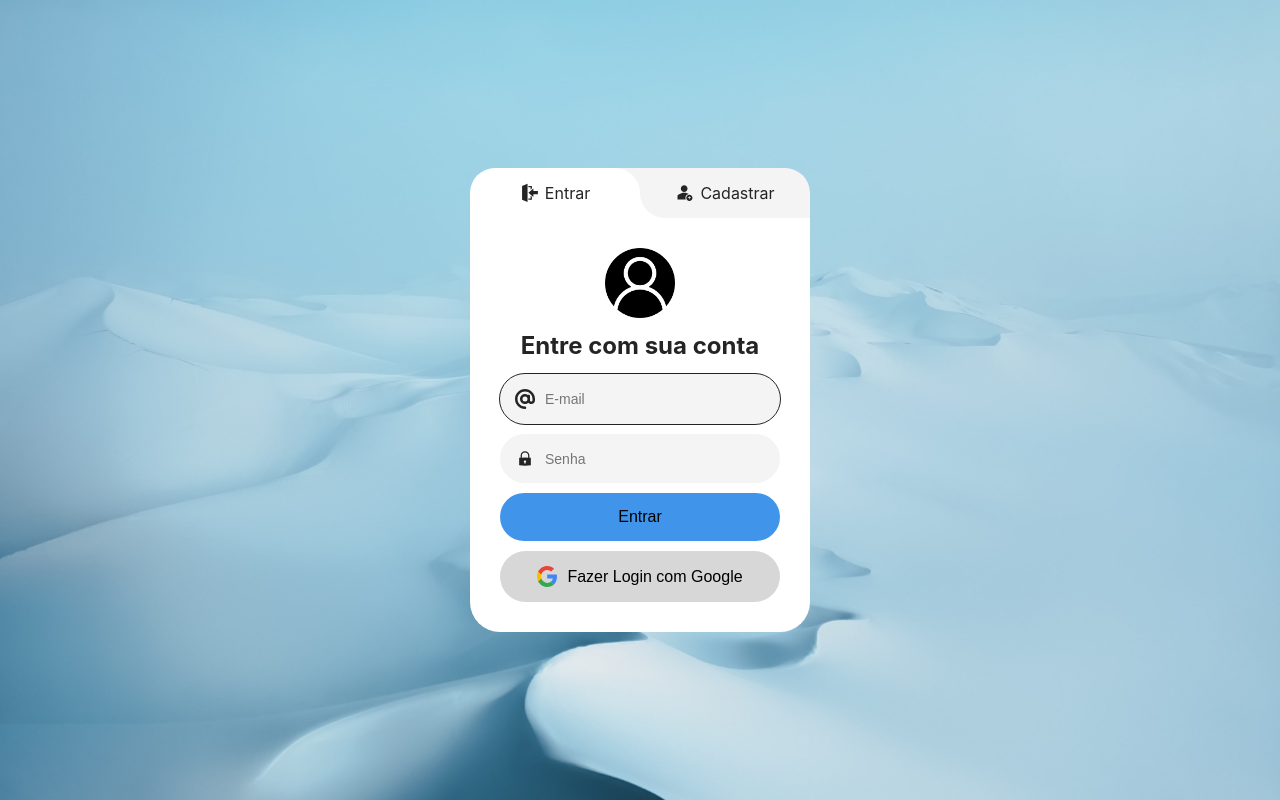
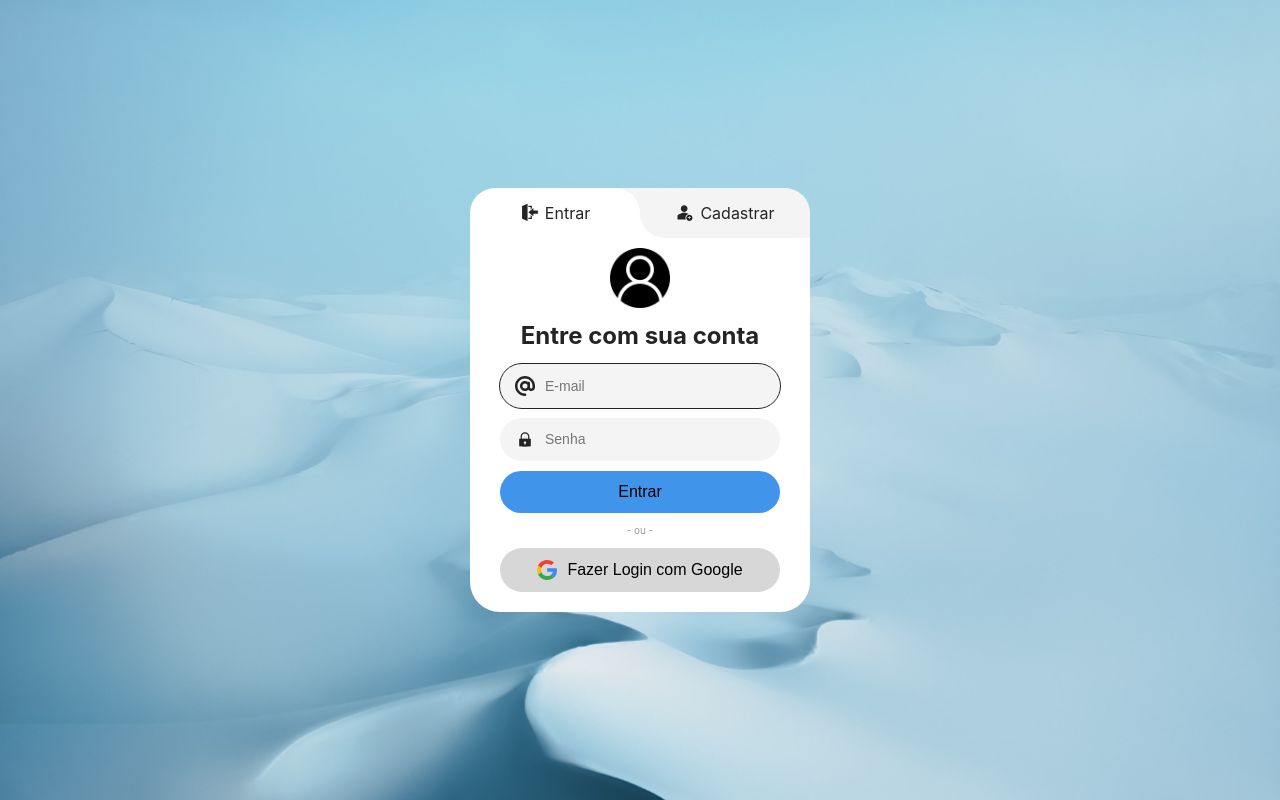
Before and after one commit to lucas-dos-santos-gomes/firebase-to-do-list, a React (Vite) app: page / in a window 1280 px wide. Built offline with nearby package versions, Linux system fonts and the light colour scheme; no server answers.

Commit message:
Styled form

```diff
--- a/src/components/SignInput/style.js
+++ b/src/components/SignInput/style.js
@@ -7,7 +7,7 @@ export const Container = styled.label`
     align-items: center;
     gap: 10px;
 
-    padding: 15px;
+    padding: 12px 15px;
     border-radius: 50px;
 
     font-size: 10px;
--- a/src/pages/Login/components/Signin.jsx
+++ b/src/pages/Login/components/Signin.jsx
@@ -40,7 +40,7 @@ export default function Sigin({ children }) {
 
   return (
     <>
-      <form onSubmit={handleLogin} style={{display: "flex", flexDirection: 'column', gap: '10px'}}>
+      <S.Form onSubmit={handleLogin}>
         <SignInput
           ref={inputRef}
           type="email"
@@ -58,9 +58,10 @@ export default function Sigin({ children }) {
           required
         />
         <S.Button type="submit" disabled={loading}>{loading ? 'Entrando...' : 'Entrar'}</S.Button>
-      </form>
+      </S.Form>
+      <p>- ou -</p>
       {children}
-      {error && <p>{error}</p>}
+      {error && <p className='error'>{error}</p>}
     </>
   );
 }
--- a/src/pages/Login/components/Signup.jsx
+++ b/src/pages/Login/components/Signup.jsx
@@ -67,7 +67,7 @@ export default function Signup({ children }) {
 
   return (
     <>
-      <form onSubmit={handleRegister} style={{display: "flex", flexDirection: 'column', gap: '10px'}}>
+      <S.Form onSubmit={handleRegister}>
         <SignInput
           ref={inputRef}
           type="text"
@@ -100,9 +100,10 @@ export default function Signup({ children }) {
           required
         />
         <S.Button type="submit" disabled={loading || differentPasswords || !completeName}>{loading ? 'Cadastrando...' : 'Cadastrar'}</S.Button>
-      </form>
+      </S.Form>
+      <p>- ou -</p>
       {children}
-      {error && error.map((e,i) => <p key={i}>{e}</p>)}
+      {error.length < 1 || <ul>{error.map((e,i) => <li className="error" key={i}>{e}</li>)}</ul>}
     </>
   );
 }
--- a/src/pages/Login/index.jsx
+++ b/src/pages/Login/index.jsx
@@ -40,15 +40,15 @@ export default function Login() {
           <h1>{component === 'Sign-in' ? 'Entre com sua conta' : 'Cadastre-se'}</h1>
           {component === 'Sign-in' ?
             (<Sigin>
-              <S.Button onClick={handleGoogleSign} theme={theme} $google>
+              <S.Button type="button" onClick={handleGoogleSign} theme={theme} $google>
                 <img src="/svg/google.svg" alt="Ícone do Google" />
                 Fazer Login com Google
               </S.Button>
             </Sigin>) :
             (<Signup>
-              <S.Button onClick={handleGoogleSign} theme={theme} $google>
+              <S.Button type="button" onClick={handleGoogleSign} theme={theme} $google>
                 <img src="/svg/google.svg" alt="Ícone do Google" />
-                Fazer Login com Google
+                Criar uma conta com Google
               </S.Button>
             </Signup>)}
           {error && <p>{error}</p>}
--- a/src/pages/Login/style.js
+++ b/src/pages/Login/style.js
@@ -68,11 +68,11 @@ export const Container = styled.div`
     gap: 10px;
     flex-direction: column;
     align-items: center;
-    padding: 30px;
+    padding: 10px 30px 20px;
   }
 
   & > main > section > img {
-    width: 70px;
+    width: 60px;
   }
 
   & > main > section > h1 {
@@ -81,11 +81,23 @@ export const Container = styled.div`
   }
 `;
 
+export const Form = styled.form`
+  & {
+    display: flex;
+    flex-direction: column;
+    gap: 10px;
+  }
+  & ~ .error, & ~ ul .error {
+    color: #F00;
+    font-weight: bold;
+  }
+`;
+
 export const Button = styled.button`
   & {
     ${({ $google }) => $google && googleButtonStyles}
     width: 100%;
-    padding: 15px 25px;
+    padding: 12px 25px;
     border-radius: ${themes.button.borderRadius};
     font-size: 1.6rem;
     background-color: ${({ theme, $google })=> $google? themes.button.google[theme] : themes.button.color.blue};
--- a/src/styles/index.css
+++ b/src/styles/index.css
@@ -19,12 +19,14 @@
   padding: 0;
   box-sizing: border-box;
   border: none;
+  list-style: none;
   transition: background .5s linear,
               background-color .5s linear,
               background-image .5s linear,
               color .1s linear,
               outline .5s linear,
-              filter .2s linear;
+              filter .2s linear,
+              box-shadow .2s linear;
 }
 
 *:disabled:hover {
```
